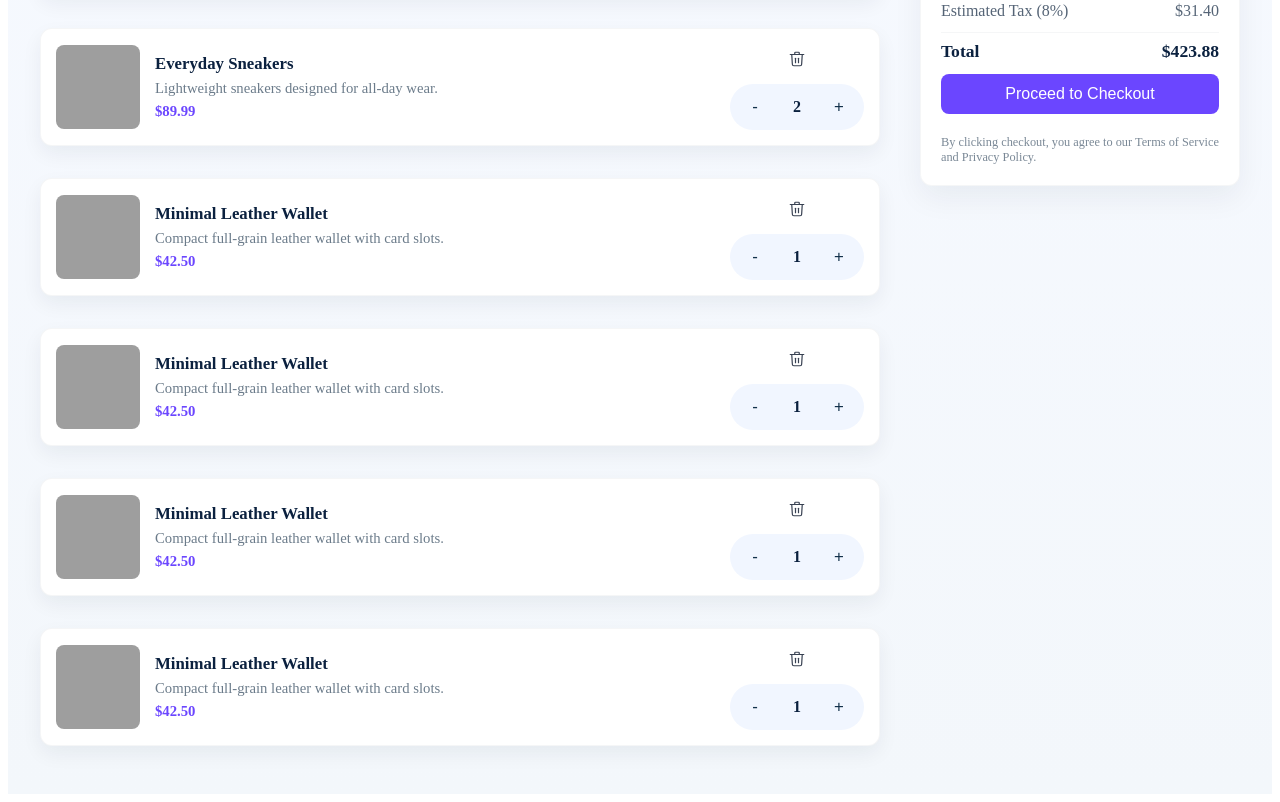
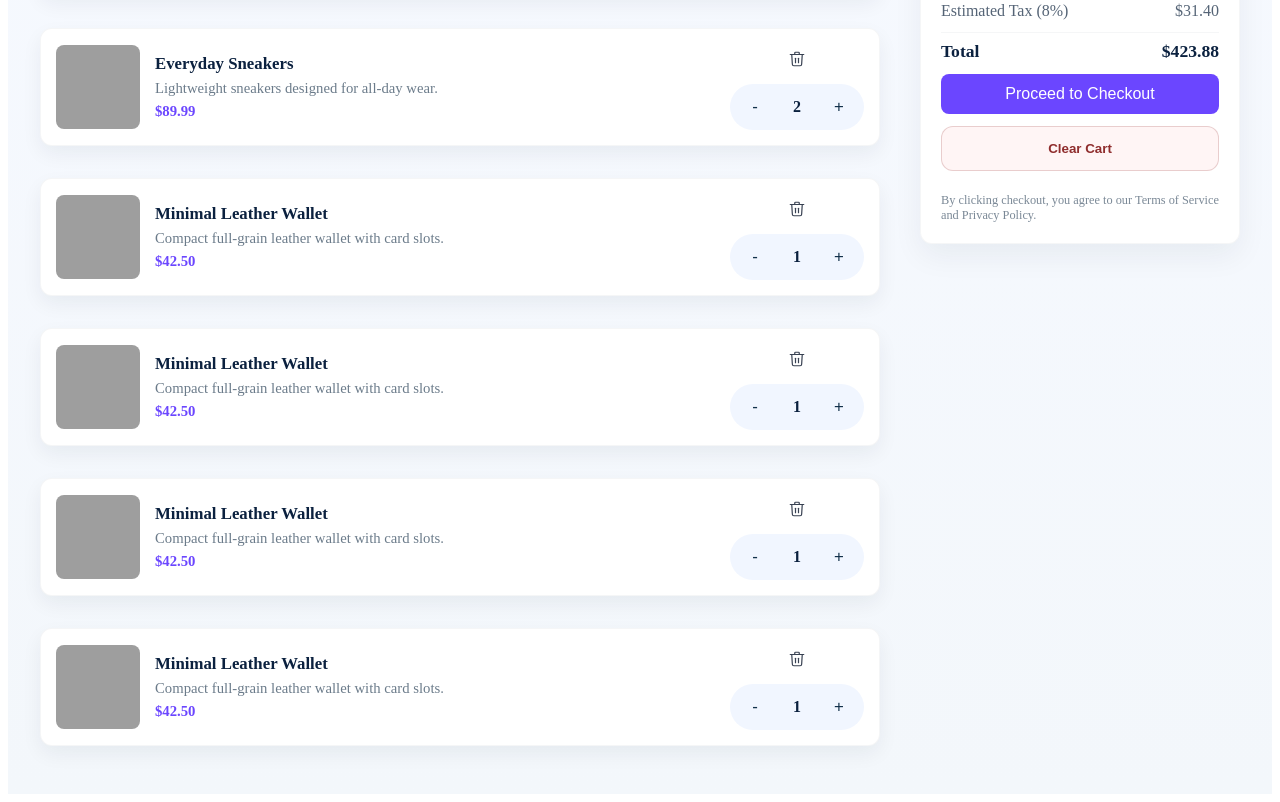
Before and after one commit to Odavid66/E_Commerce_FE, a React (Vite) app: page / in a window 1280 px wide. Shown: the part 1880-2682 px from the top of the page. Built offline with nearby package versions, Linux system fonts and the light colour scheme; grey boxes are pictures that could not be loaded.

Commit message:
feat: added clear cart button

```diff
--- a/src/Pages/Customer/Cart/Cart.css
+++ b/src/Pages/Customer/Cart/Cart.css
@@ -103,6 +103,27 @@
   margin: 0.6rem 0 0 0;
 }
 
+.cart-summary__clear-button {
+  border: 1px solid rgba(143, 45, 45, 0.2);
+  background: #fff5f5;
+  color: #8f2d2d;
+  border-radius: 12px;
+  padding: 0.9rem 0.6rem;
+  font-weight: 600;
+  cursor: pointer;
+  transition: background-color 140ms ease, border-color 140ms ease, color 140ms ease;
+}
+
+.cart-summary__clear-button:hover {
+  background: #ffecec;
+  border-color: rgba(143, 45, 45, 0.28);
+}
+
+.cart-summary__clear-button:focus-visible {
+  outline: 2px solid #8f2d2d;
+  outline-offset: 2px;
+}
+
 .cart-page__state {
   max-width: 1100px;
   margin: 0;
--- a/src/Pages/Customer/Cart/Cart.tsx
+++ b/src/Pages/Customer/Cart/Cart.tsx
@@ -40,6 +40,25 @@ export function Cart() {
 
   const formatCurrency = (value: number) => {
     return Number.isFinite(value) ? value.toFixed(2) : '0.00'
+  }
+
+  const handleClearCart = async () => {
+    try {
+      setError(null)
+
+      // Replace the endpoint with your real cart clear API route.
+      const response = await fetch('/api/cart/clear', {
+        method: 'DELETE',
+      })
+
+      if (!response.ok) {
+        throw new Error('Failed to clear cart')
+      }
+
+      setCartItems([])
+    } catch {
+      setError('We could not clear your cart right now.')
+    }
   }
 
   const handleProceedToCheckout = () => {
@@ -112,6 +131,11 @@ export function Cart() {
               <Basebutton backgroundColor="#6b46ff" color="#fff" width="100%" onClick={handleProceedToCheckout}>
                 Proceed to Checkout
               </Basebutton>
+
+              <button type="button" className="cart-summary__clear-button" onClick={handleClearCart}>
+                Clear Cart
+              </button>
+
               <p className="cart-summary__small">By clicking checkout, you agree to our Terms of Service and Privacy Policy.</p>
             </div>
           </div>
```
